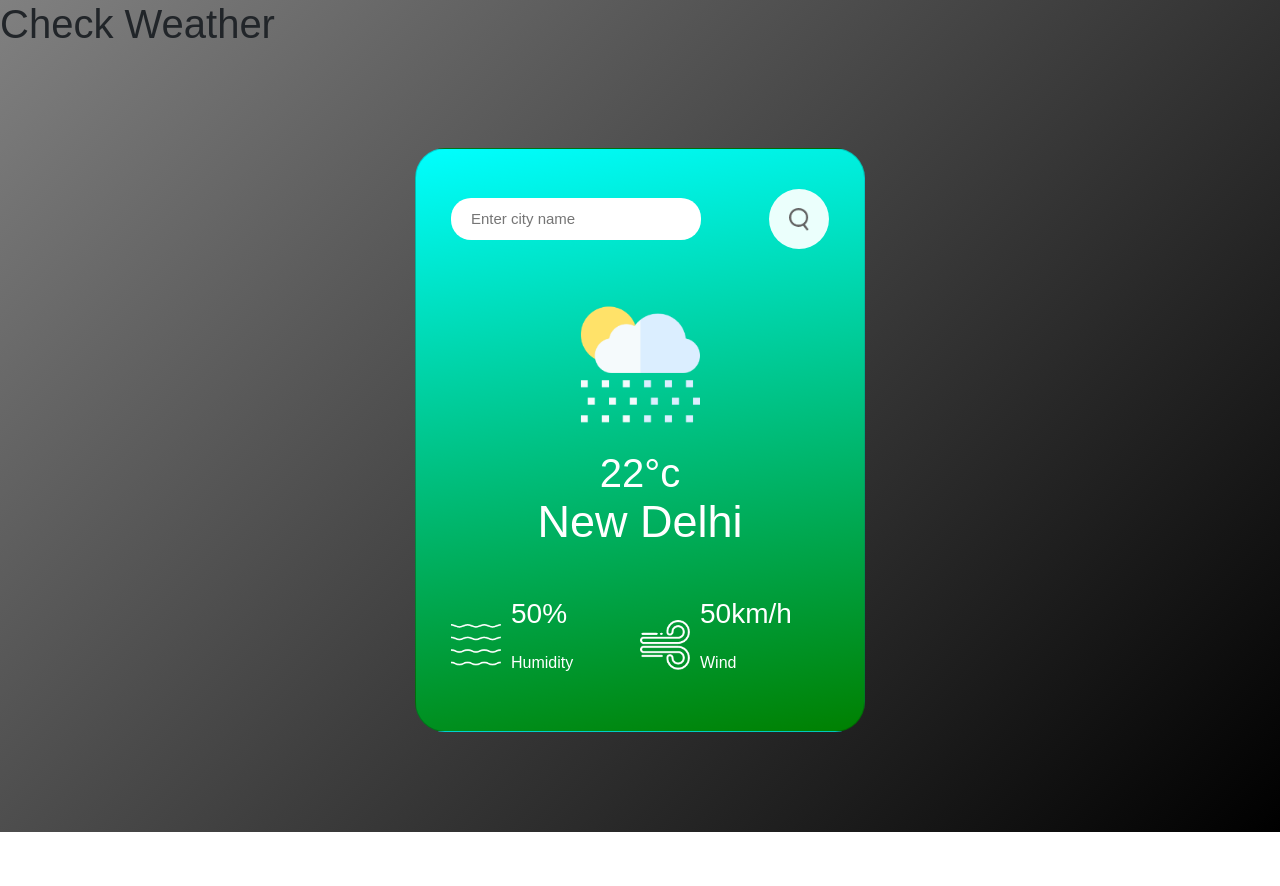
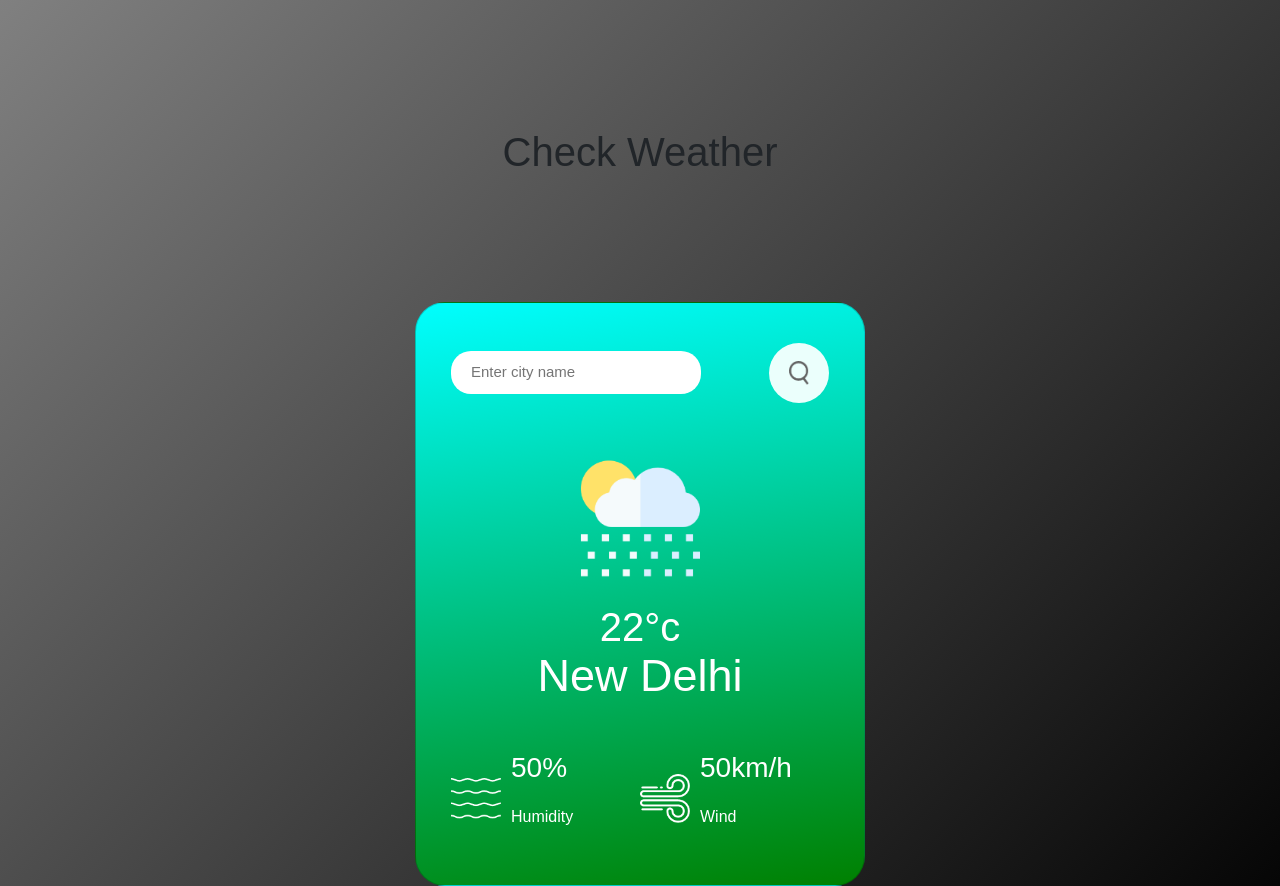
Before and after one commit to pranjaltiwari029/web-development, a plain HTML site: page weather site/index.html in a window 1280 px wide. Shown: the top 886 px of the page. Before the commit the page ends 832 px from the top, so only its background shows below. Drawn offline with nearby package versions, Linux system fonts and the light colour scheme.

Commit message:
Update style.css

```diff
--- a/weather site/style.css
+++ b/weather site/style.css
@@ -7,6 +7,11 @@
 }
 body{
     background: linear-gradient(135deg,gray,black)
+}
+.head{
+    text-align: center;
+    margin-top: 10%;
+    padding-bottom: 2%;
 }
 .card{
     width: 90%;
```
